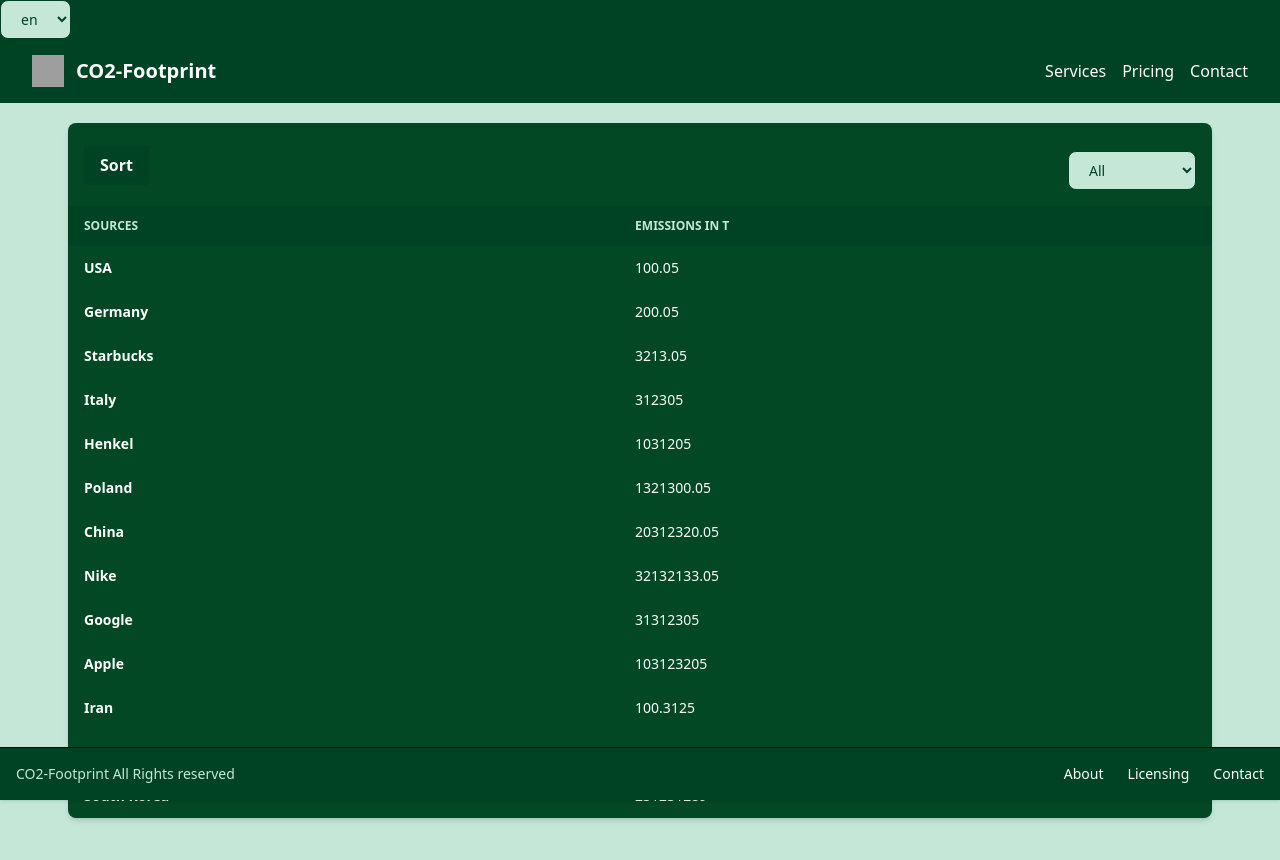
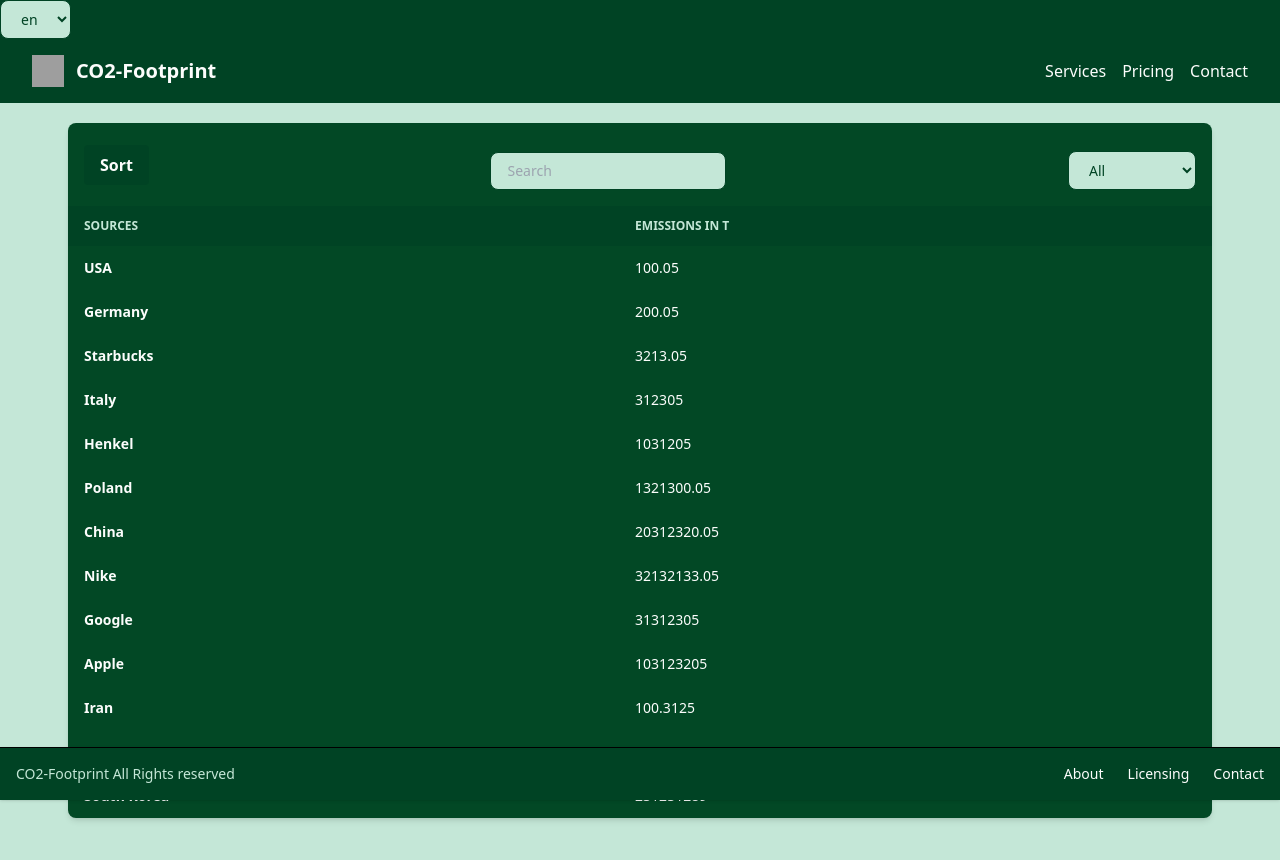
Before and after one commit to 100xA/co2-footprint, a React (Create React App) app: page / in a window 1280 px wide. Shown: the top 860 px of the page. Built offline with nearby package versions, Linux system fonts and the light colour scheme; grey boxes are pictures that could not be loaded.

Commit message:
changed directionality function

```diff
--- a/package.json
+++ b/package.json
@@ -11,6 +11,7 @@
     "@types/node": "^16.18.79",
     "@types/react": "^18.2.51",
     "@types/react-dom": "^18.2.18",
+    "dompurify": "^3.0.9",
     "flowbite": "^2.2.1",
     "i18next": "^23.8.2",
     "i18next-browser-languagedetector": "^7.2.0",
@@ -49,6 +50,7 @@
     ]
   },
   "devDependencies": {
+    "@types/dompurify": "^3.0.5",
     "gh-pages": "^6.1.1",
     "tailwindcss": "^3.4.1"
   }
--- a/src/App.tsx
+++ b/src/App.tsx
@@ -6,11 +6,12 @@
 import { useState } from "react";
 import i18n, { supportedLngs } from "./i18n/config";
 import Navbar from "./components/Navbar";
-import useLocalizeDocumentAttributes from "./test";
+import useLocalizeDocumentAttributes from "./i18n/directionality";
 
 function App() {
   const [filterLanguage, setLanguage] = useState("");
   useLocalizeDocumentAttributes();
+
   const handleChangeFilterChange = (
     event: React.ChangeEvent<HTMLSelectElement>
   ) => {
--- a/src/components/Table.tsx
+++ b/src/components/Table.tsx
@@ -1,5 +1,7 @@
 import { useState } from "react";
 import { useTranslation } from "react-i18next";
+
+import DOMPurify from "dompurify";
 
 interface EmissionData {
   source: String;
@@ -28,6 +30,11 @@
   const [data, setData] = useState(initialData);
 
   const [filterCountry, setFilterCountry] = useState("");
+  const [searchCountry, setSearchCountry] = useState("");
+
+  const handleSearchChange = (event: React.ChangeEvent<HTMLInputElement>) => {
+    setSearchCountry(DOMPurify.sanitize(event.target.value));
+  };
 
   const handleFilterChange = (event: React.ChangeEvent<HTMLSelectElement>) => {
     setFilterCountry(event.target.value);
@@ -49,14 +56,20 @@
             >
               {t("table.sort")}
             </button>
-
+            <input
+              type="text"
+              placeholder={t("table.search")}
+              value={searchCountry}
+              onChange={handleSearchChange}
+              className="w-full md:w-auto flex items-center justify-center py-2 px-4 text-sm font-medium text-gray-900 focus:outline-none text-dark-green bg-mint-green rounded-lg border border-gray-200 focus:z-10 focus:ring-4 focus:ring-gray-200 dark:focus:ring-gray-700 dark:bg-gray-800 dark:text-gray-400 dark:border-gray-600dark:hover:bg-gray-700"
+            />
             <div className="w-full md:w-auto flex flex-col md:flex-row space-y-2 md:space-y-0 items-stretch md:items-center justify-end md:space-x-3 flex-shrink-0">
               <div className="flex items-center space-x-3 w-full md:w-auto">
                 <select
                   onChange={handleFilterChange}
                   id="actionsDropdownButton"
                   data-dropdown-toggle="actionsDropdown"
-                  className="w-full md:w-auto flex items-center justify-center py-2 px-4 text-sm font-medium text-gray-900 focus:outline-none text-dark-green bg-mint-green rounded-lg border border-gray-200 hover:bg-gray-100 hover:text-primary-700 focus:z-10 focus:ring-4 focus:ring-gray-200 dark:focus:ring-gray-700 dark:bg-gray-800 dark:text-gray-400 dark:border-gray-600 dark:hover:text-white dark:hover:bg-gray-700"
+                  className="w-full md:w-auto flex items-center justify-center py-2 px-4 text-sm font-medium text-gray-900 focus:outline-none text-dark-green bg-mint-green rounded-lg border border-gray-200 hover:bg-gray-100 hover:text-primary-700 focus:z-10 focus:ring-4 focus:ring-gray-200 dark:focus:ring-gray-700 dark:bg-gray-800 dark:text-gray-400 dark:border-gray-600"
                 >
                   <option
                     className="text-white"
@@ -118,10 +131,14 @@
                 {data
                   .filter(
                     (row) =>
-                      filterCountry === "" ||
-                      (filterCountry === "true"
-                        ? row.isCountry
-                        : !row.isCountry)
+                      (filterCountry === "" ||
+                        (filterCountry === "true"
+                          ? row.isCountry
+                          : !row.isCountry)) &&
+                      (searchCountry === "" ||
+                        row.source
+                          .toLowerCase()
+                          .includes(searchCountry.toLowerCase()))
                   )
                   .map((row, index) => (
                     <tr
--- a/src/locales/ar/translation.json
+++ b/src/locales/ar/translation.json
@@ -6,6 +6,7 @@
         "pricing": "الأسعار"
     },
     "table": {
+        "search" : "يبحث",
         "sort": "فرز",
         "sources": "المصادر",
         "emissions": "انبعاثات",
--- a/src/locales/de/translation.json
+++ b/src/locales/de/translation.json
@@ -6,6 +6,7 @@
         "pricing" : "Preise"
        },
     "table":{
+        "search" : "Suche",
         "sort": "Sortieren",
         "sources": "Quellen",
         "emissions" :"Emissionen",
--- a/src/locales/en/translation.json
+++ b/src/locales/en/translation.json
@@ -6,6 +6,7 @@
         "pricing" : "Pricing"
        },
     "table":{
+        "search" : "Search",
         "sort": "Sort",
         "sources": "Sources",
         "emissions" :"Emissions",
```
Also changed, not shown: src/i18n/directionality.tsx (renamed from src/test.tsx), 1 other file (tests, documents, lock files or other folders).
